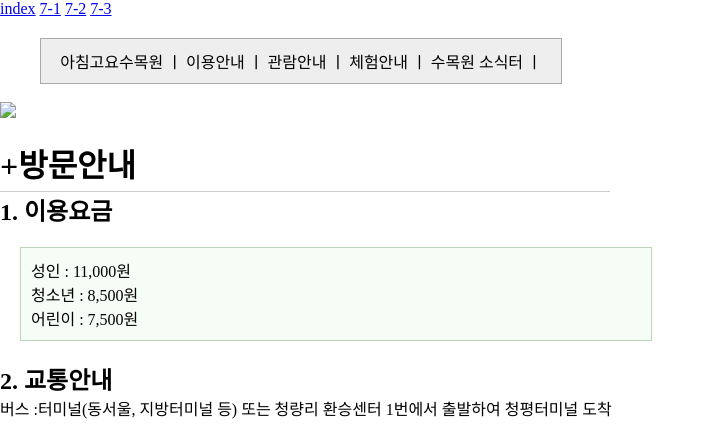
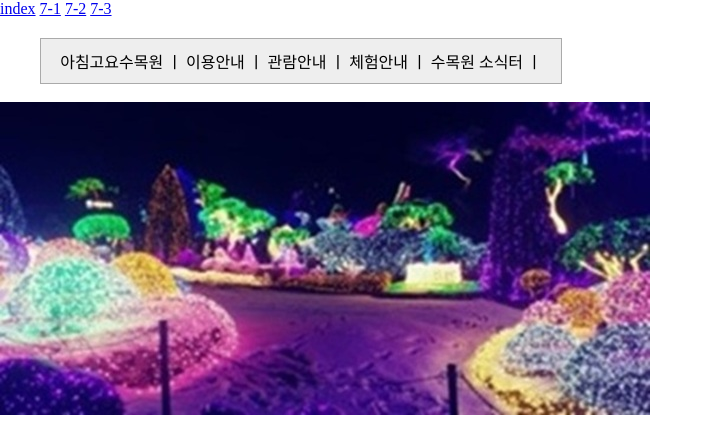
Before and after one commit to JINUKPARK0917/JINUKPARK0917.github.io, a plain HTML site: page index.html in a window 1280 px wide. Shown: the top 424 px of the page, without its empty margins (0-715 px from the left). Drawn offline with Linux system fonts and the light colour scheme.

Commit message:
Update index.html

```diff
--- a/index.html
+++ b/index.html
@@ -71,7 +71,7 @@
     </ul>
 <br>
     <div>
-        <img src="수목원.jpeg">
+        <img src="수목원.jpg">
     </div>
     <br>
     <h1 id="visit_info">+방문안내</h1>
```
